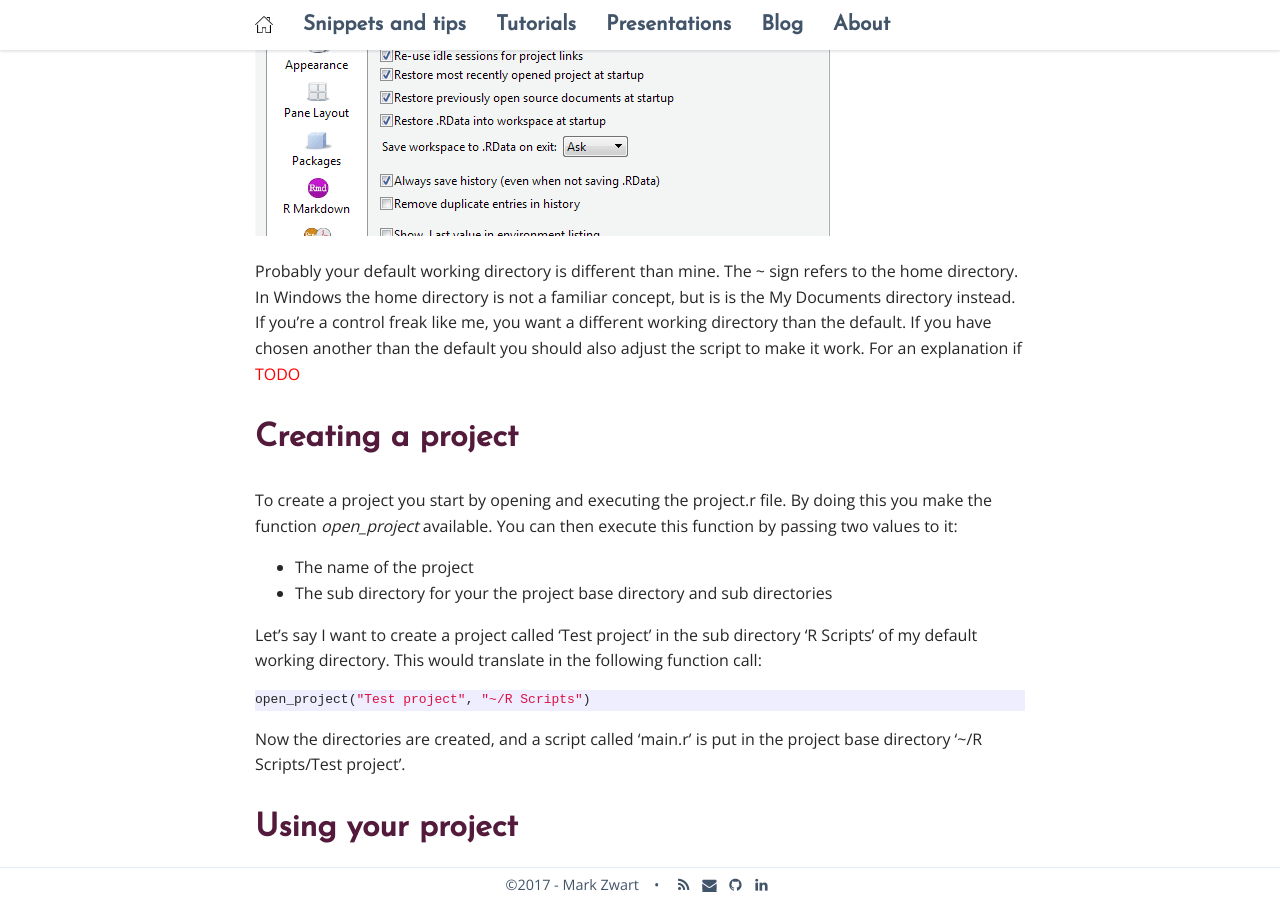
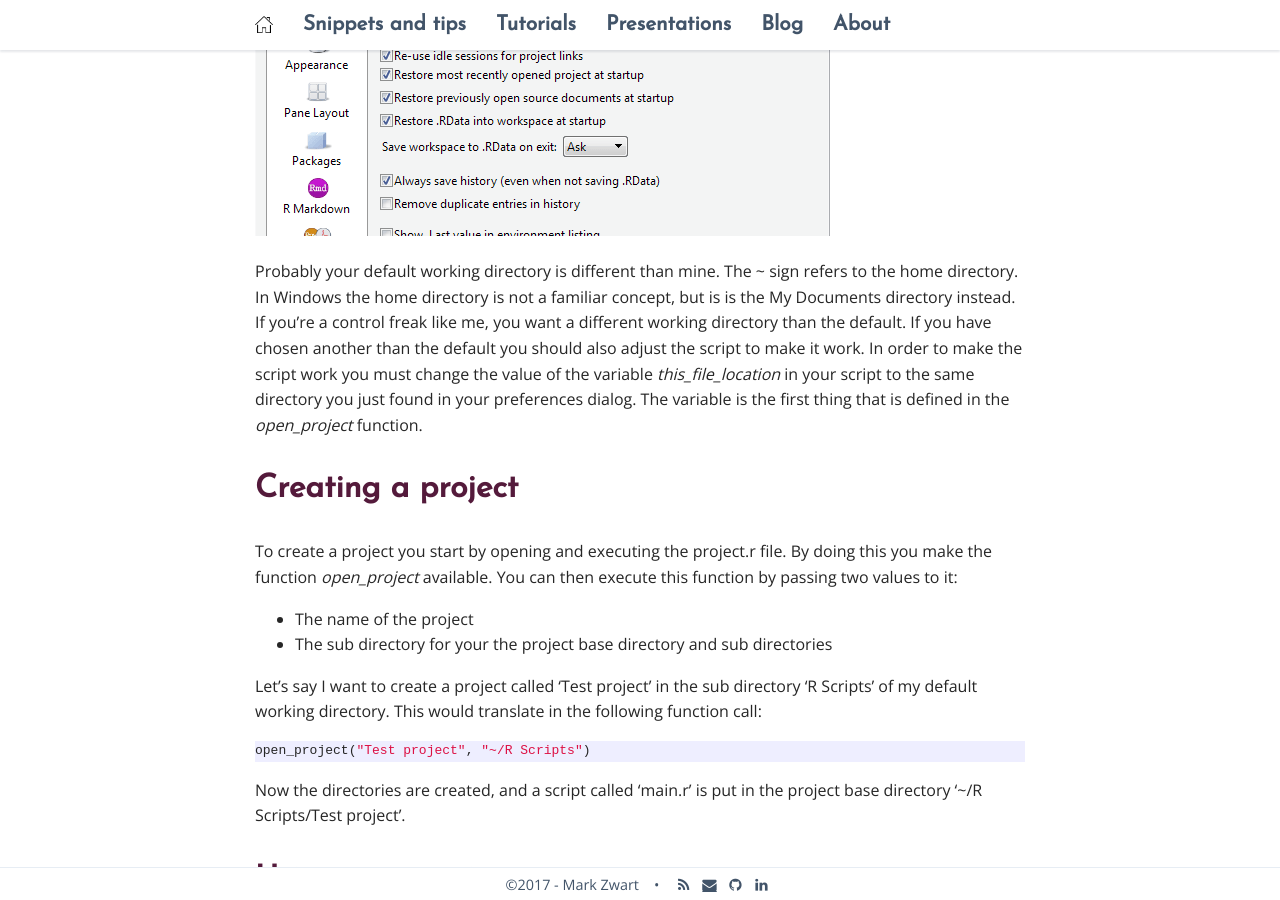
Before and after one commit to mark-me/mark-me.github.io, a Jekyll site: the page built from _pages/tutorials/project-template.md, in a window 1280 px wide and 900 px high, scrolled down 1454 px. Built offline with Jekyll 4.4.1, drawn with Linux system fonts in a browser that asks for light colours; nearby versions of some CDN libraries; comment, search, counter and statistics services are not loaded.

Commit message:
Update project-template.md

```diff
--- a/_pages/tutorials/project-template.md
+++ b/_pages/tutorials/project-template.md
@@ -35,7 +35,7 @@ In R itself it will:
 To start off with you can [save the project.r script](https://github.com/mark-me/The-R-Pages/blob/master/project.r) in your the default working directory. If you have no idea what I'm talking about you can find this through the options screen:
 <img src="/_pages/tutorials/working_directory_setting.png" alt="Character appearance" width="575" height="340" align="centre"/>
 
-Probably your default working directory is different than mine. The ~ sign refers to the home directory. In Windows the home directory is not a familiar concept, but is is the My Documents directory instead. If you're a control freak like me, you want a different working directory than the default. If you have chosen another than the default you should also adjust the script to make it work. For an explanation if <span style="color:#ff0000;">TODO</span>
+Probably your default working directory is different than mine. The ~ sign refers to the home directory. In Windows the home directory is not a familiar concept, but is is the My Documents directory instead. If you're a control freak like me, you want a different working directory than the default. If you have chosen another than the default you should also adjust the script to make it work. In order to make the script work you must change the value of the variable _this_file_location_ in your script to the same directory you just found in your preferences dialog. The variable is the first thing that is defined in the _open_project_ function.
 
 # Creating a project
 
```
